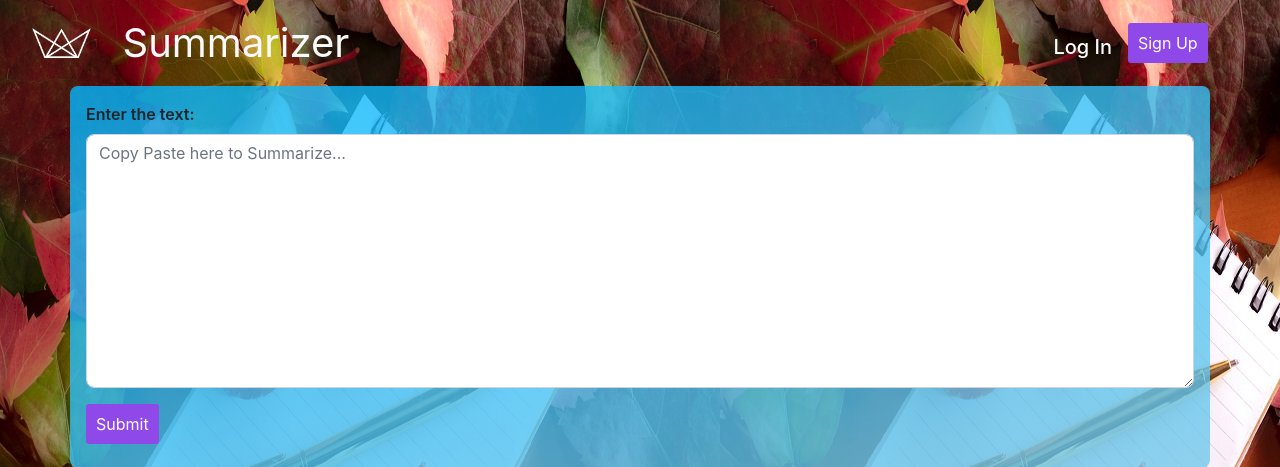
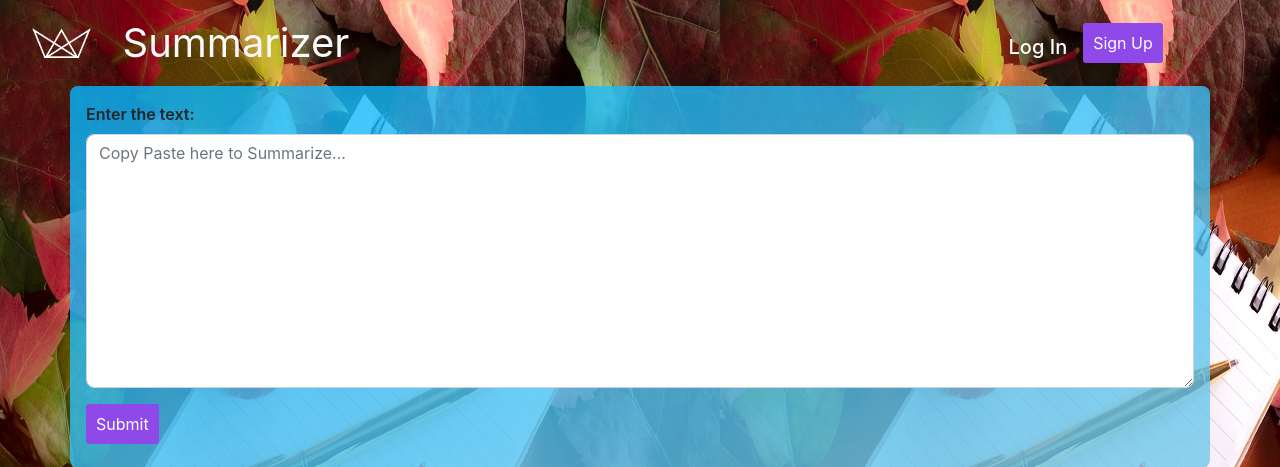
Before and after one commit to amalp12/Text-Summarisation-Web-App, a Flask app: page / in a window 1280 px wide. Shown: the top 467 px of the page. Run offline with Flask 2, Linux system fonts and the light colour scheme.

Commit message:
Login Position Bug Fix

```diff
--- a/static/stylesheets/styles.css
+++ b/static/stylesheets/styles.css
@@ -57,7 +57,7 @@
 	animation-name: moveInleft;
 	animation-duration: 2s;
 	padding-bottom: 0;
-	margin-left: 42rem;
+	margin-left: 49vw;
 }
 .navbar_log_index:hover {
 	color: rgb(143, 142, 142);
```
Also changed, not shown: Readme.md.
